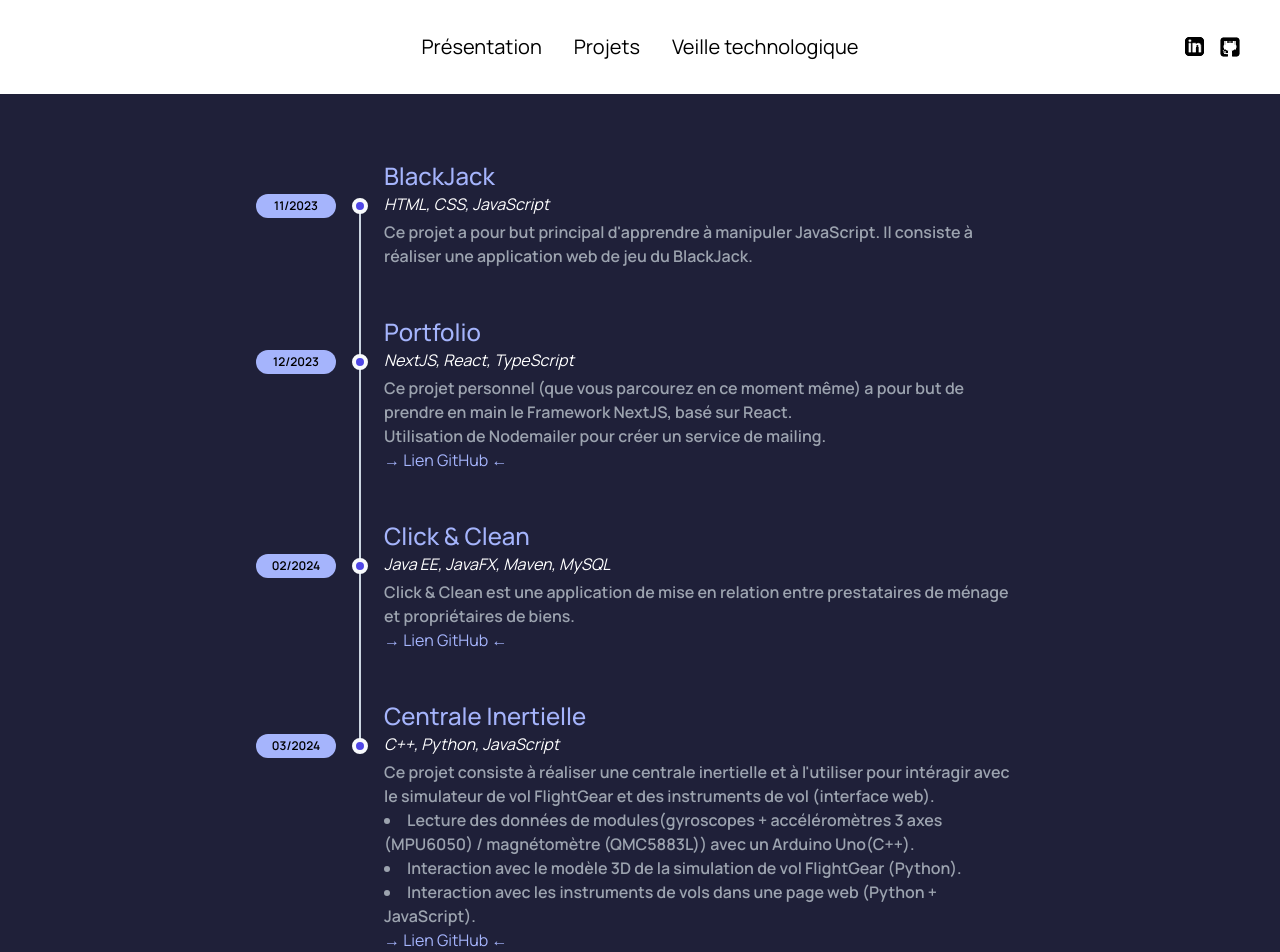
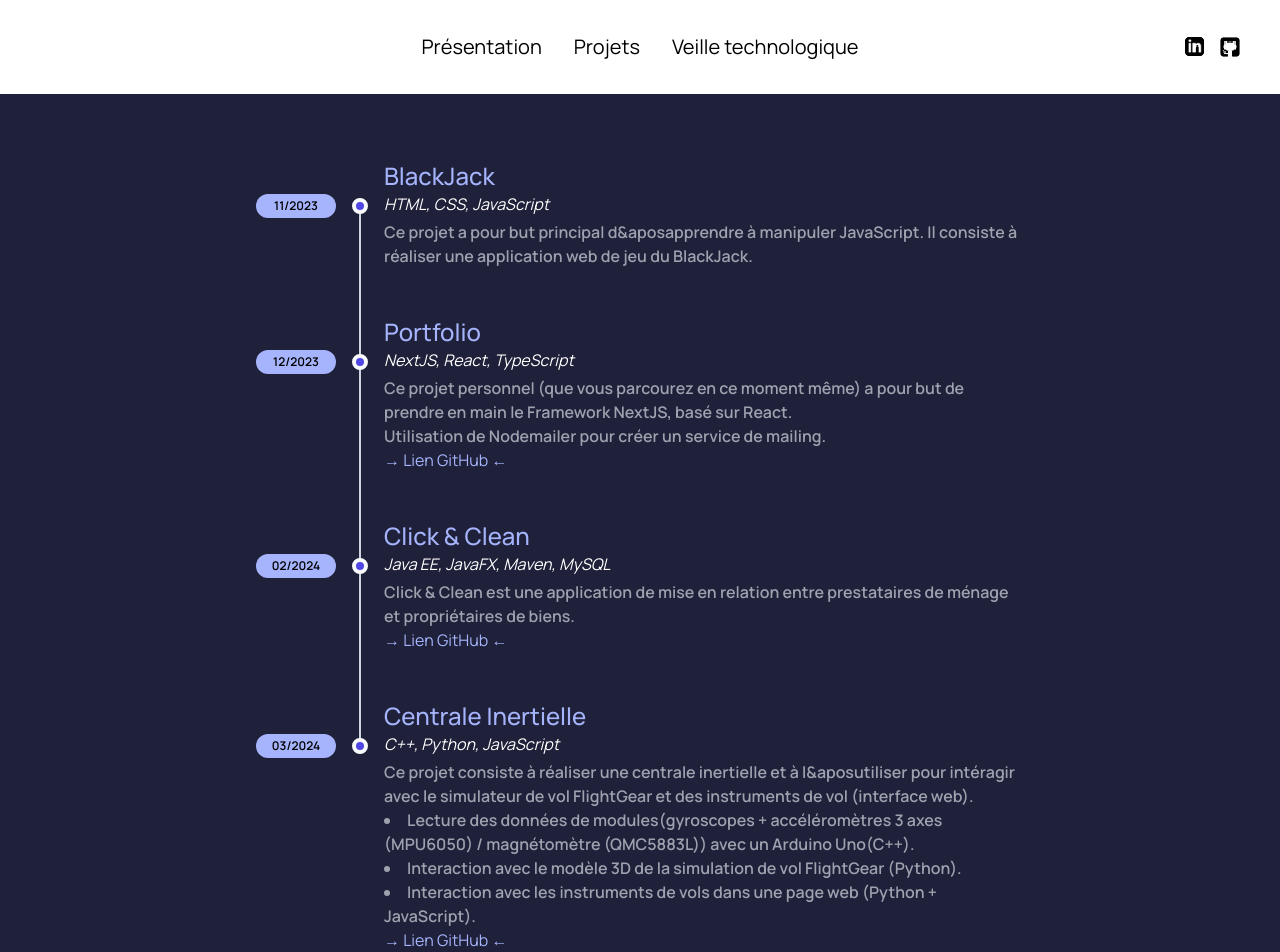
Before and after one commit to simbadLM/present_next, a Next.js app: page /project in a window 1280 px wide. Shown: the top 952 px of the page. Built offline with nearby package versions, Linux system fonts and the light colour scheme.

Commit message:
Updated characters to comply ESLint

```diff
--- a/app/project/page.tsx
+++ b/app/project/page.tsx
@@ -21,7 +21,7 @@ export default function Section () {
                                             <time className="sm:absolute left-0 translate-y-0.5 inline-flex items-center justify-center text-xs font-semibold w-20 h-6 mb-3 sm:mb-0 text-black bg-[#a5b4fc] rounded-full">11/2023</time>
                                             <div className="text-l italic text-white">HTML, CSS, JavaScript</div>
                                         </div>
-                                        <div className="text-gray-400 font-semibold ">Ce projet a pour but principal d'apprendre à manipuler JavaScript. Il consiste à réaliser une application web de jeu du BlackJack.</div>
+                                        <div className="text-gray-400 font-semibold ">Ce projet a pour but principal d&aposapprendre à manipuler JavaScript. Il consiste à réaliser une application web de jeu du BlackJack.</div>
                                     </div>
 
                                     <div className="relative pl-8 sm:pl-32 py-6 group">
@@ -55,7 +55,7 @@ export default function Section () {
                                             <div className="text-l italic text-white">C++, Python, JavaScript</div>
                                         </div>
                                         <div className="text-gray-400 font-semibold ">
-                                            <p>Ce projet consiste à réaliser une centrale inertielle et à l'utiliser pour intéragir avec le simulateur de vol FlightGear et des instruments de vol (interface web).</p>
+                                            <p>Ce projet consiste à réaliser une centrale inertielle et à l&aposutiliser pour intéragir avec le simulateur de vol FlightGear et des instruments de vol (interface web).</p>
                                             <li>Lecture des données de modules(gyroscopes + accéléromètres  3 axes (MPU6050) / magnétomètre (QMC5883L)) avec un Arduino Uno(C++).</li>
                                             <li>Interaction avec le modèle 3D de la simulation de vol FlightGear (Python).</li>
                                             <li>Interaction avec les instruments de vols dans une page web (Python + JavaScript).</li>
```
